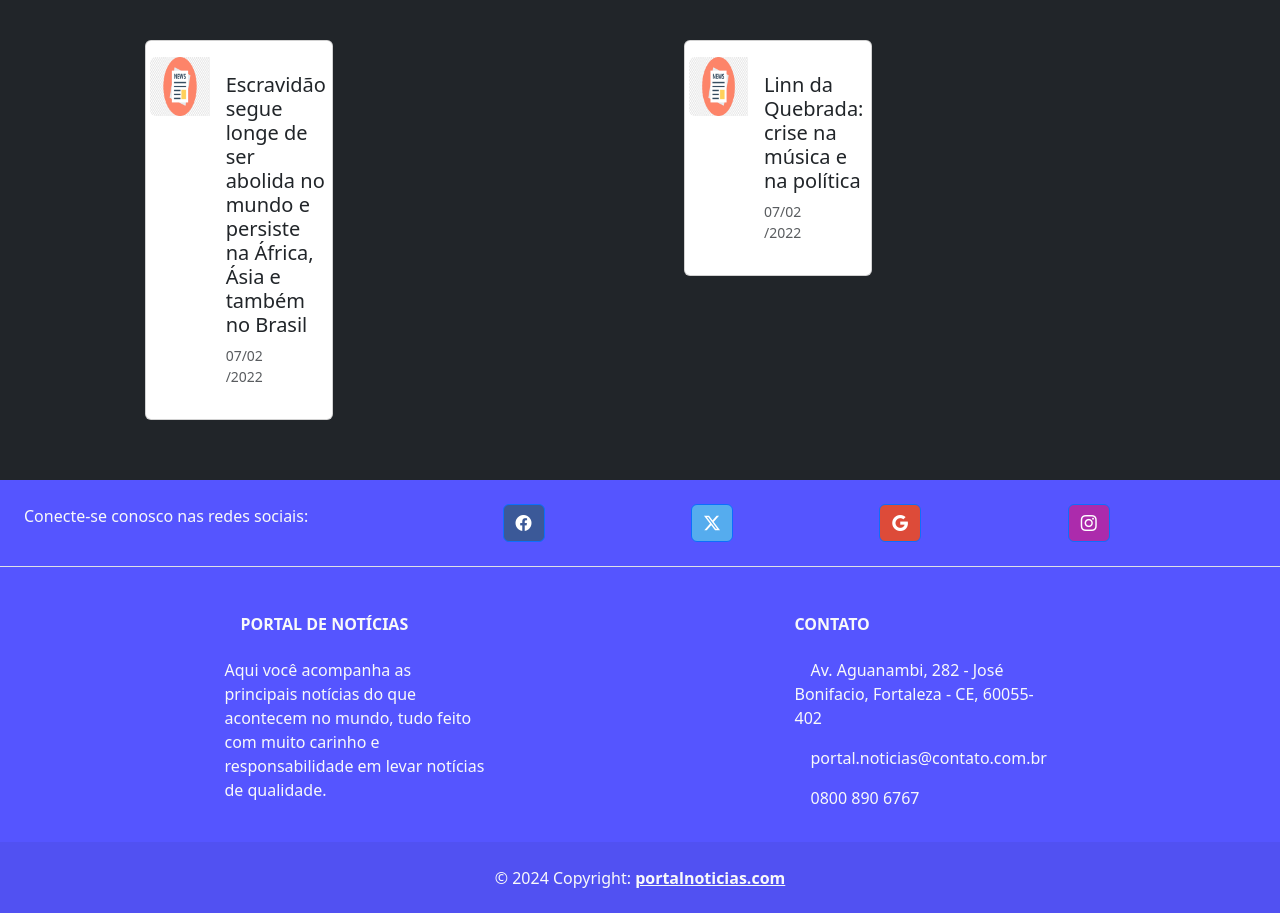
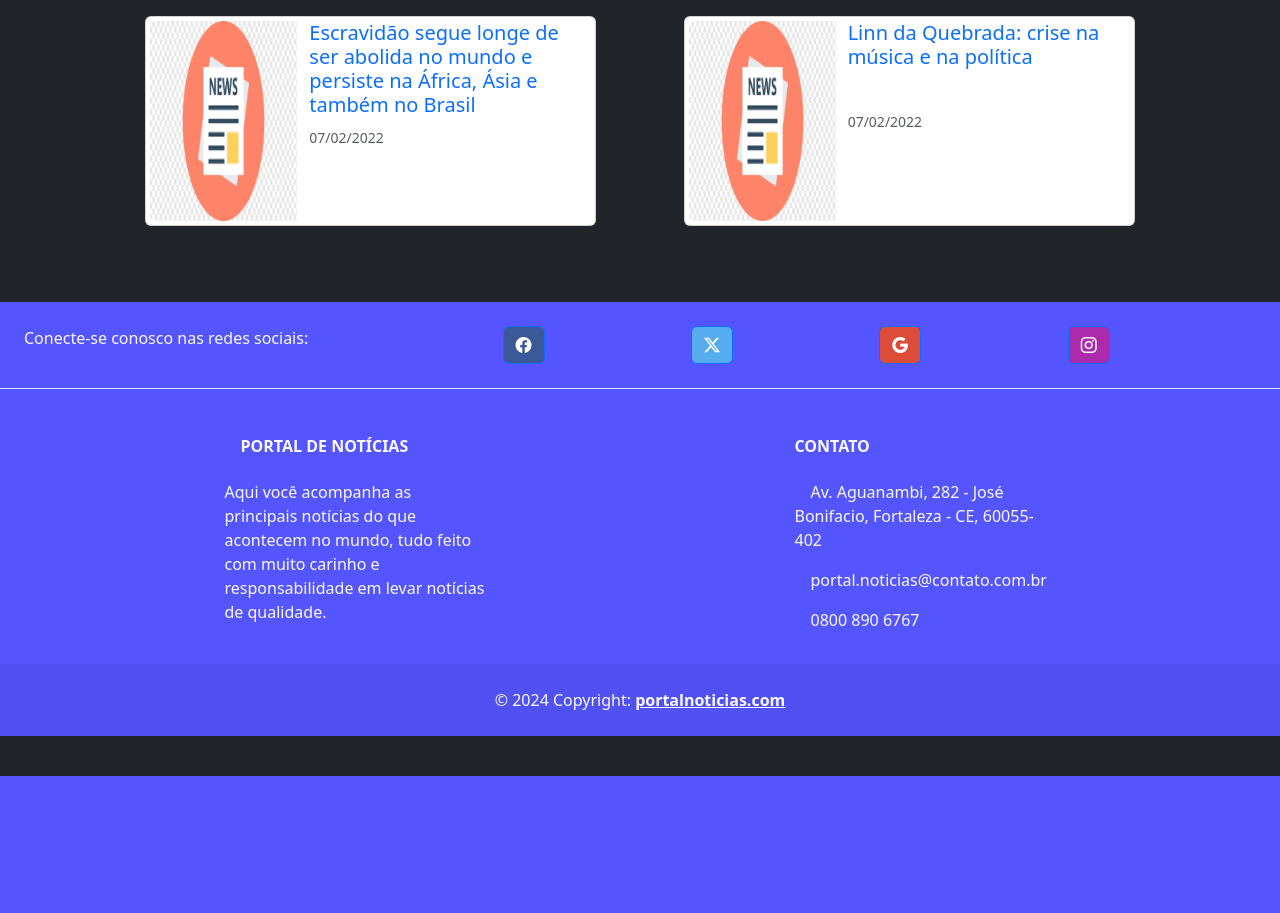
Before and after one commit to carlosjonas/Portal, a PHP site: page / in a window 1280 px wide. Shown: the part 86-999 px from the top of the page. After the commit the page ends 862 px from the top, so only its background shows below. Run offline with PHP 8.4, Linux system fonts and the light colour scheme; data comes from the database, SQL or seed files in the repository; data that the repository does not hold is empty.

Commit message:
refactor: mudando o layout de card de imagens

```diff
--- a/assets/css/style.css
+++ b/assets/css/style.css
@@ -33,6 +33,11 @@
 
 .container-fluid{
 	padding: 0;
+}
+
+.imgNoticia{
+	width: 200px;
+	height: 200px;
 }
 
 h1{
--- a/cadastrar.php
+++ b/cadastrar.php
@@ -24,7 +24,7 @@ if (isset($_POST['titulo'],$_POST['descricao'],$_POST['ativo'])) {
 	$noticia->ativo = $_POST['ativo'];
 	$noticia->cadastrar();
 
-	header('location: home.php?status=success');
+	header('location: index.php?status=success');
 	exit;
 
 }
--- a/includes/listagem.php
+++ b/includes/listagem.php
@@ -23,9 +23,7 @@
 			?>
 
 			<?php if(isset($tipo) && $tipo != "l"){ ?>
-				<a href="cadastrar.php">
-					<button class="btn corSite text-light" title="Nova Notícia"><i class="bi bi-plus-lg"></i></button>
-				</a>
+				<a href="cadastrar.php" class="btn corSite text-light" title="Nova Notícia"><i class="bi bi-plus-lg"></i></a>
 			<?php } ?>
 		</section>
 
@@ -40,26 +38,38 @@
 
 				?>
 
-							<div class ="col-5">
-								<div class="card mt-4 col-5" style="max-width: 540px;">
-									<div class="card-body">
+							<div class ="col-5 mb-3">
+								<div class="card" style="max-width: 540px;">
+									<div class="card-body p-1">
+										<div class="container">
+
+												<div class="row">
+
+														<div class="col-4 p-0">
 															<a class="linkCardNoticia" href="visualizadorDeNoticias.php?id=<?= $noticias->id ?>">
-											<div class="row">
-												<div class="col-4 p-0">
-													<img src="<?= $noticias->imagem ?>" id="imagem" class="img-fluid rounded-start" alt="imagem da notícia">
+																<img src="<?= $noticias->imagem ?>" id="imagem" class="img-fluid rounded-start imgNoticia" alt="imagem da notícia">
+															</a>
 														</div>
-												<div class="col-5">
-													<div class="card-body text-dark" id="info_noticia">
-														<h5 class="card-title row" style="min-height:80px"><?= $noticias->titulo ?></h5>
-														<p class="card-text row"> <small class="text-muted p-0"> <?= date('d/m/Y',strtotime($noticias->data)) ?> </small> </p>
+														<div class="col-8 text-dark" id="info_noticia">
+															<a class="linkCardNoticia" href="visualizadorDeNoticias.php?id=<?= $noticias->id ?>">
+																<h5 class="card-title" style="min-height:80px"><?= $noticias->titulo ?></h5>
+
+																<p class="card-text ">
+																	<small class="text-muted "> <?= date('d/m/Y',strtotime($noticias->data)) ?> </small>
+																</p>
 																<?php if(isset($tipo) && $tipo != "l"){ ?>
-															<a href="editar.php?id=<?= $noticias->id ?>" class="btn corSite">Editar</a>
-															<a href="excluir.php?id=<?= $noticias->id ?>" class="btn corSite">Excluir</a>
+																	<div class="col mt-3">
+																		<a href="editar.php?id=<?= $noticias->id ?>" title="Editar" class="btn corSite"><i class="bi bi-pencil"></i></a>
+																		<a href="excluir.php?id=<?= $noticias->id ?>" title="Excluir" class="btn corSite"><i class="bi bi-trash"></i></a>
+																	</div>
 																<?php }	?>
+
+															</a>
 														</div>
+
 												</div>
+
 										</div>
-										</a>
 									</div>
 								</div>
 
```
Also changed, not shown: image/torta.jpg (added). Lines whose indentation alone changed are shown as unchanged.
